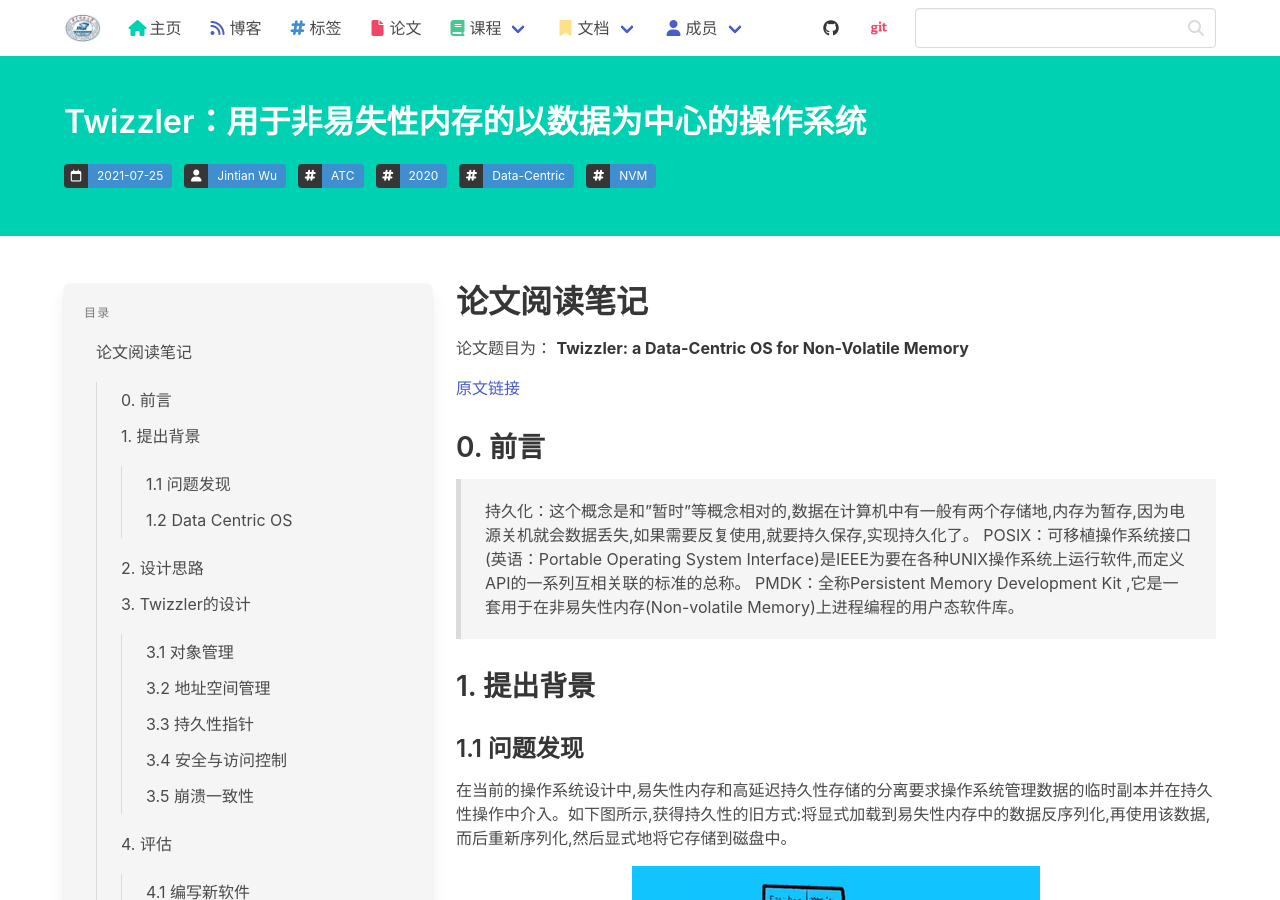
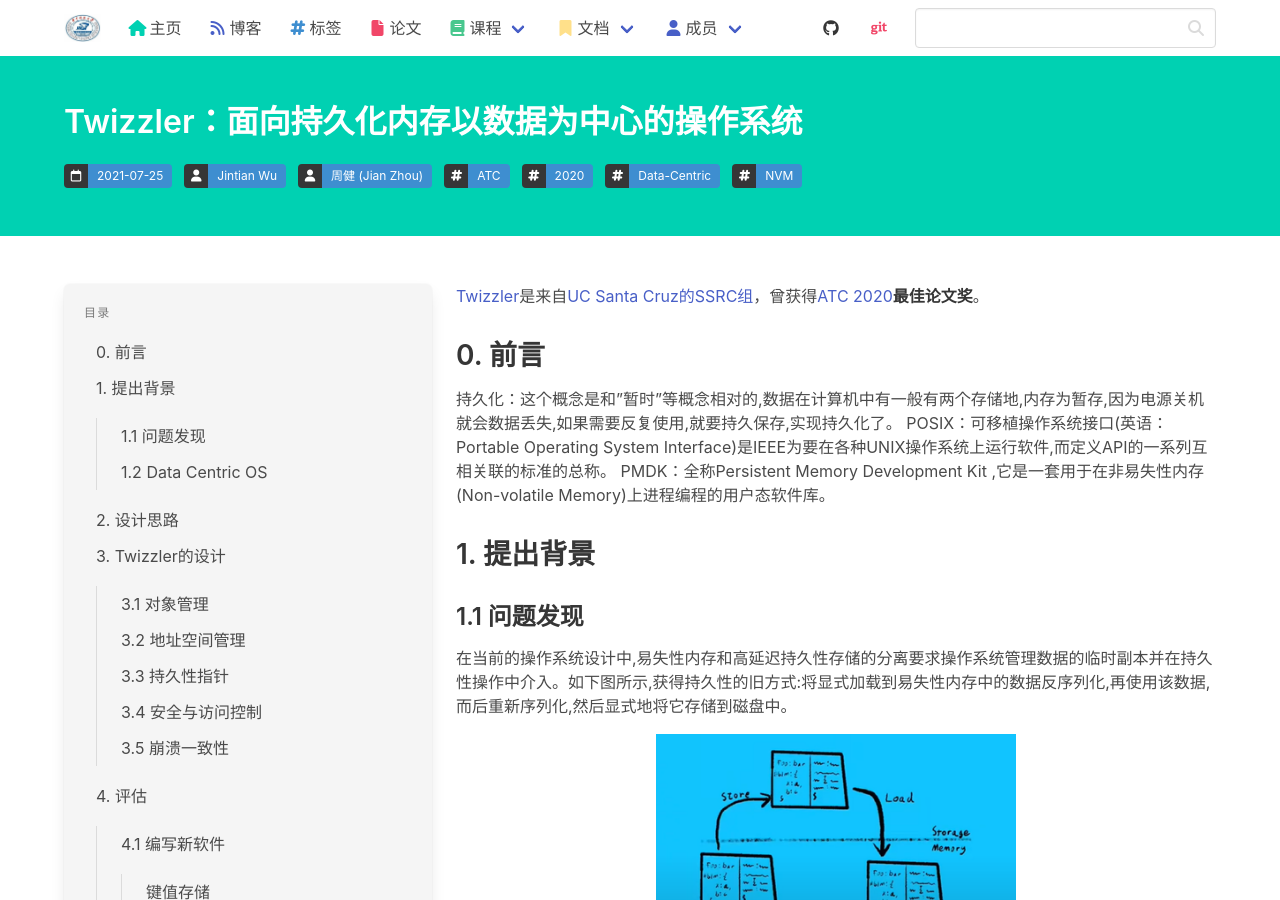
Before and after one commit to haslaboratory/haslaboratory.github.io, a Jekyll site: the page built from _posts/2021-07-25-Twizzler-NVM.md, in a window 1280 px wide and 900 px high. Built offline with Jekyll 4.4.1, drawn with Linux system fonts in a browser that asks for light colours; nearby versions of some CDN libraries; library files that are not in the unit come from our copies; comment, search, counter and statistics services are not loaded.

Commit message:
_posts/2021-07-25-Twizzler-NVM.md

```diff
--- a/_posts/2021-07-25-Twizzler-NVM.md
+++ b/_posts/2021-07-25-Twizzler-NVM.md
@@ -1,7 +1,7 @@
 ---
 layout: post
-title: "Twizzler：用于非易失性内存的以数据为中心的操作系统"
-author: Jintian Wu
+title: "Twizzler：面向持久化内存以数据为中心的操作系统"
+author: Jintian Wu, Jian Zhou
 issue: 68
 tags:
     - ATC
@@ -10,18 +10,13 @@
     - NVM
 ---
 
-# 论文阅读笔记
-
-论文题目为：
- **Twizzler: a Data-Centric OS for Non-Volatile Memory**
-
- [原文链接](https://www.usenix.org/conference/atc20/presentation/bittman)
+[Twizzler](https://www.usenix.org/conference/atc20/presentation/bittman)是来自[UC Santa Cruz的SSRC组](https://www.ssrc.ucsc.edu/pubs/rev_pub_date.html)，曾获得[ATC 2020](https://www.usenix.org/conference/atc20/technical-sessions)**最佳论文奖**。
 
 ## 0. 前言
 
-> 持久化：这个概念是和"暂时"等概念相对的,数据在计算机中有一般有两个存储地,内存为暂存,因为电源关机就会数据丢失,如果需要反复使用,就要持久保存,实现持久化了。
-> POSIX：可移植操作系统接口(英语：Portable Operating System Interface)是IEEE为要在各种UNIX操作系统上运行软件,而定义API的一系列互相关联的标准的总称。
-> PMDK：全称Persistent Memory Development Kit ,它是一套用于在非易失性内存(Non-volatile Memory)上进程编程的用户态软件库。
+持久化：这个概念是和"暂时"等概念相对的,数据在计算机中有一般有两个存储地,内存为暂存,因为电源关机就会数据丢失,如果需要反复使用,就要持久保存,实现持久化了。
+POSIX：可移植操作系统接口(英语：Portable Operating System Interface)是IEEE为要在各种UNIX操作系统上运行软件,而定义API的一系列互相关联的标准的总称。
+PMDK：全称Persistent Memory Development Kit ,它是一套用于在非易失性内存(Non-volatile Memory)上进程编程的用户态软件库。
 
 ## 1. 提出背景
 
@@ -29,7 +24,7 @@
 
 在当前的操作系统设计中,易失性内存和高延迟持久性存储的分离要求操作系统管理数据的临时副本并在持久性操作中介入。如下图所示,获得持久性的旧方式:将显式加载到易失性内存中的数据反序列化,再使用该数据,而后重新序列化,然后显式地将它存储到磁盘中。
 
-![持久化数据](/images/2021-07-25-note-Twizzler/serialization-process.png)
+{% include image.html src="serialization-process.png" width="360px" %}
 
 当前的持久化数据操作,其标志是有大量内核参与、需要数据序列化。但是,将低延迟可直接附加的 NVM 引入内存层次结构,这种核心设计显然是不足的,无法有效的利用 NVM 的优点。
 
@@ -77,7 +72,8 @@
 ## 3. Twizzler的设计
 
 Twizzler 是一个独立的内核,并在用户空间运行时为程序提供执行支持。下图显示了系统组织的概览以及系统的不同部分如何对数据对象进行操作。
- ![Twizzler系统预览](/images/2021-07-25-note-Twizzler/Twizzler-system-overvie.png)
+
+{% include image.html src="twizzler-overview.png" width="540px" %}
 
 Twizzler 的内核为用户空间库 **(称为libtwz)** 提供足够的服务,为应用程序提供执行环境。libtwz的主要工作是管理持久对象到地址空间的映射并处理持久指针。
 
@@ -116,7 +112,7 @@
 
 - 取消引用时,Twizzler 使用指针的FOT_idx部分作为 FOT 的索引,检索对象 ID。FOT 和跨对象指针的组合在逻辑上形成了一个object-id:offset对。
 
- ![持久指针示图](/images/2021-07-25-note-Twizzler/Persistent-Pointer.png)
+{% include image.html src="Persistent-Pointer.png" width="540px" %}
 
 - 此外,Twizzler 将数据对象的命名空间扩展到一台机器之外,独立于机器的数据引用是跨对象指针的自然结果。
 
@@ -171,7 +167,7 @@
 
 在 twzkv 中实现访问控制涉及让索引引用多个数据对象中的数据,为这些对象分配不同的访问权限,并根据所需的访问权限从这些对象中进行分配。由于 Twizzler 的跨对象指针的透明性,我们能够在保留原始代码的同时实现这一点。在插入时,应用程序指示要将数据复制到的数据对象,如下图所示。
 
- ![twzkv中的跨对象指针](/images/2021-07-25-note-Twizzler/Cross-object-pointer.png)
+{% include image.html src="Cross-object-pointer.png" width="540px" %}
 
 通过支持多个数据对象,twzkv可以利用操作系统的访问控制,避免复杂性。无限制数据可以进入 D0 ,而受限数据可以进入D1。由于每个对象都有不同的访问控制,用户可以设置对象的访问权限,然后根据策略决定插入数据的位置。无论数据对象的访问限制如何,索引都指向正确的位置,并且twzkv仍然分发直接指针,但是被限制访问 D1 中的数据的用户将无法取消引用该指针。
 
@@ -203,7 +199,7 @@
 
 > 基准测试程序(Benchmark): 是用来测量机器的硬件最高实际运行性能,以及软件优化的性能提升效果。
 
- ![基准测试](/images/2021-07-25-note-Twizzler/Benchmark.png)
+{% include image.html src="Benchmark.png" width="540px" %}
 
 上表显示了常见的 Twizzler 函数的延迟,包括指针转换。显示的解析指针的开销不包括取消引用最终结果,因为无论指针如何解析都是必需的。
 
@@ -218,17 +214,17 @@
 
 在标准 YCSB 工作负载下的吞吐量：
 
- ![YCSB测试](/images/2021-07-25-note-Twizzler/YCSB-Workload.png)
+{% include image.html src="YCSB-Workload.png" width="540px" %}
 
 一百万行表上的查询延迟,测量了计算均值和中值、排序行、查找特定行、构建索引和探测索引的性能：
 
- ![查询延迟](/images/2021-07-25-note-Twizzler/Query-latency.png)
+{% include image.html src="Query-latency.png" width="540px" %}
 
 通过插入一百万个不同的键值对,然后按顺序查找每个键值对,将twzkv与unixkv进行了比较：
 
- ![插入并顺序查询的延迟](/images/2021-07-25-note-Twizzler/Latency-of-insert-and-lookup.png)
+{% include image.html src="Latency-of-insert-and-lookup.png" width="540px" %}
 
-- 在unixrbt和twzrbt上测量了插入和查找 100 万个 32 位整数的延迟。twzrbt的插入和查找延迟为 528±3 ns和 251.8±0.5 ns而unixrbt 的插入和查找延迟分别为 515±2 ns 和 213±1 ns。适度的开销伴随着显着提高的灵活性,因为unixrbt不支持跨对象树,并且支持代码较少(unixrbt手动实现映射和指针转换)。
+在unixrbt和twzrbt上测量了插入和查找 100 万个 32 位整数的延迟。twzrbt的插入和查找延迟为 528±3 ns和 251.8±0.5 ns而unixrbt 的插入和查找延迟分别为 515±2 ns 和 213±1 ns。适度的开销伴随着显着提高的灵活性,因为unixrbt不支持跨对象树,并且支持代码较少(unixrbt手动实现映射和指针转换)。
 
 ## 6. 总结
 
```
Also changed, not shown: images/2021-07-25-Twizzler-NVM/Benchmark.png (renamed from images/2021-07-25-note-Twizzler/Benchmark.png), images/2021-07-25-Twizzler-NVM/Cross-object-pointer.png (renamed from images/2021-07-25-note-Twizzler/Cross-object-pointer.png), images/2021-07-25-Twizzler-NVM/Latency-of-insert-and-lookup.png (renamed from images/2021-07-25-note-Twizzler/Latency-of-insert-and-lookup.png), images/2021-07-25-Twizzler-NVM/Persistent-Pointer.png (renamed from images/2021-07-25-note-Twizzler/Persistent-Pointer.png), images/2021-07-25-Twizzler-NVM/Persistent-Pointer2.png (renamed from images/2021-07-25-note-Twizzler/Persistent-Pointer2.png), images/2021-07-25-Twizzler-NVM/Query-latency.png (renamed from images/2021-07-25-note-Twizzler/Query-latency.png), images/2021-07-25-Twizzler-NVM/YCSB-Workload.png (renamed from images/2021-07-25-note-Twizzler/YCSB-Workload.png), images/2021-07-25-Twizzler-NVM/serialization-process.png (renamed from images/2021-07-25-note-Twizzler/serialization-process.png), images/2021-07-25-Twizzler-NVM/twizzler-overview.png (renamed from images/2021-07-25-note-Twizzler/Twizzler-system-overvie.png).
